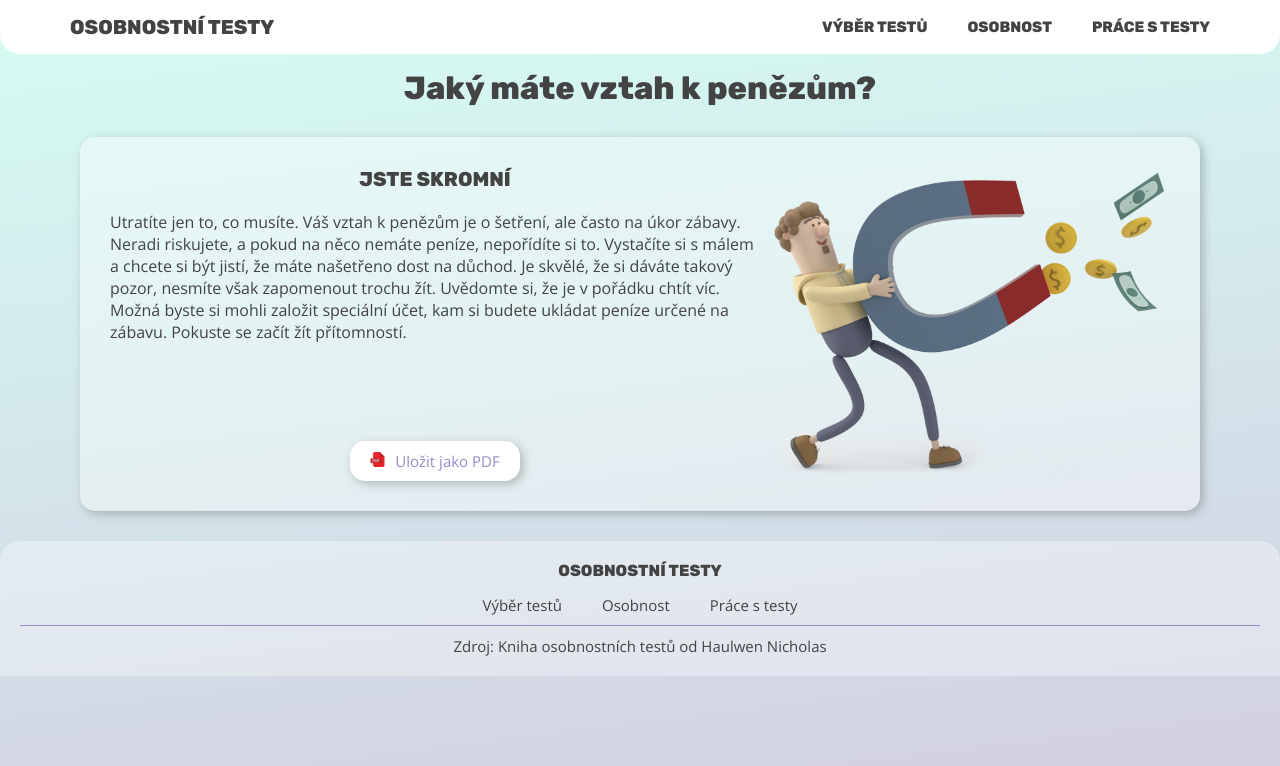
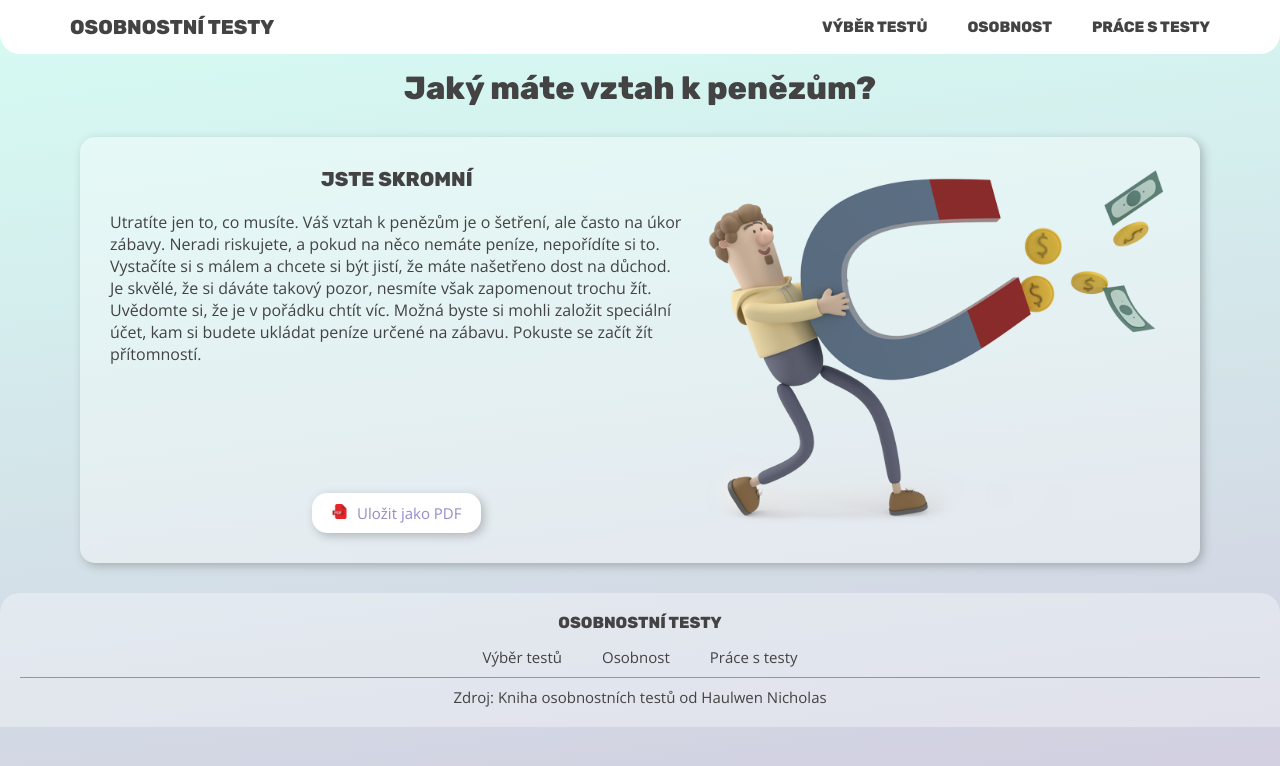
Before and after one commit to gracianaa/osobnostni-testy, a React (Vite) app: page /test/1/results/1 in a window 1280 px wide. Shown: the top 766 px of the page. Built offline with nearby package versions, Linux system fonts and the light colour scheme.

Commit message:
Results page flex for desktop sizing fix

```diff
--- a/src/pages/ResultsPage/style.css
+++ b/src/pages/ResultsPage/style.css
@@ -42,30 +42,24 @@
     display: flex;
     justify-content: space-between;
     align-items: stretch;
-    gap: 10px;
+    gap: 20px;
   }
 
   .resultCard__permanent {
     min-height: 100%;
-    flex-shrink: 1;
+    flex-basis: 60%;
     flex-grow: 1;
-    flex-basis: 50%;
     justify-content: space-between;
   }
 
   .resultCard__img {
     display: block;
-    width: 100%;
-    flex-basis: 50%;
-    flex-grow: 1;
+    flex-shrink: 1;
     text-align: right;
-    max-width: 400px;
-    max-height: 400px;
   }
 
   .resultCard__img img {
-    width: 400px;
-    height: 100%;
-    object-fit: contain;
+    max-width: 100%;
+    max-height: 400px;
   }
 }
```
